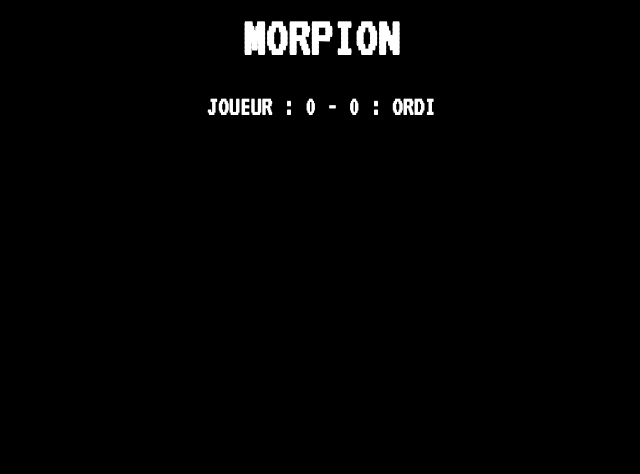
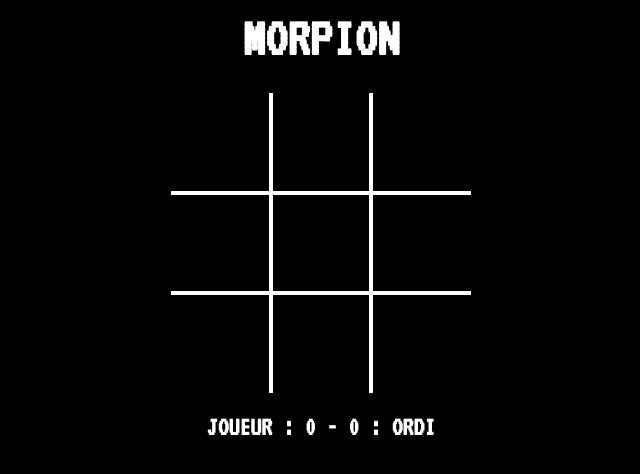
Before and after one commit to chris45560/game_morpion, a PHP site: page /ordi.html in a window 1280 px wide. Shown: the top 474 px of the page, without its empty margins (319-959 px from the left). Run offline with PHP 8.4, Linux system fonts and the light colour scheme; some libraries are stand-ins or nearby versions.

Commit message:
Ajout de la structure du morpion dans ordi.html + modifications css

```diff
--- a/css/style.css
+++ b/css/style.css
@@ -88,6 +88,10 @@ button{
 
 /************ GENERAL CLASSES RULES *************/
 
+.flex{
+	display: flex;
+}
+
 .modeordi,
 .modedeuxjoueurs{
 	border: 2px solid white;
@@ -98,6 +102,37 @@ button{
 
 .score{
 	text-align: center;
+	margin-top: 20px;
+}
+
+.case{
+	width: 100px;
+	height: 100px;
+	background-color: black;
+	border: 2px solid white;
+	margin: 0;
+	padding: 0;
+}
+
+.no_border_top{
+	border-top: 0;
+}
+
+.no_border_left{
+	border-left: 0
+}
+
+.no_border_right{
+	border-right: 0
+}
+
+.no_border_bottom{
+	border-bottom: 0
+}
+
+.line{
+	justify-content: center;
+	align-items: center;
 }
 
 /************ #IMAGESUSER RULES *************/
--- a/ordi.html
+++ b/ordi.html
@@ -18,6 +18,36 @@
 
   <h2 id="resultat"><br/></h2>
 
+  <div class="div_morpion">
+
+    <div class="line div_morpion_top flex">
+      <div class="case case_1 no_border_top no_border_left">
+      </div>
+      <div class="case case_2 no_border_top">
+      </div>
+      <div class="case case_3 no_border_top no_border_right">
+      </div>
+    </div>
+
+    <div class="line div_morpion_middle flex">
+      <div class="case case_4 no_border_left">
+      </div>
+      <div class="case case_5">
+      </div>
+      <div class="case case_6 no_border_right">
+      </div>
+    </div>
+
+    <div class="line div_morpion_bottom flex">
+      <div class="case case_7 no_border_bottom no_border_left">
+      </div>
+      <div class="case case_8 no_border_bottom">
+      </div>
+      <div class="case case_9 no_border_bottom no_border_right">
+      </div>
+    </div>
+
+  </div>
   <!-- <div id="imagesuser">
   <a href="javascript:chifoumiordi('pierre');"><img src="img/pierre.jpg" alt="pierre" id="pierre"></a>
   <a href="javascript:chifoumiordi('feuille');"><img src="img/feuille2.jpg" alt="feuille" id="feuille"></a>
```
Lines whose indentation alone changed are shown as unchanged.
